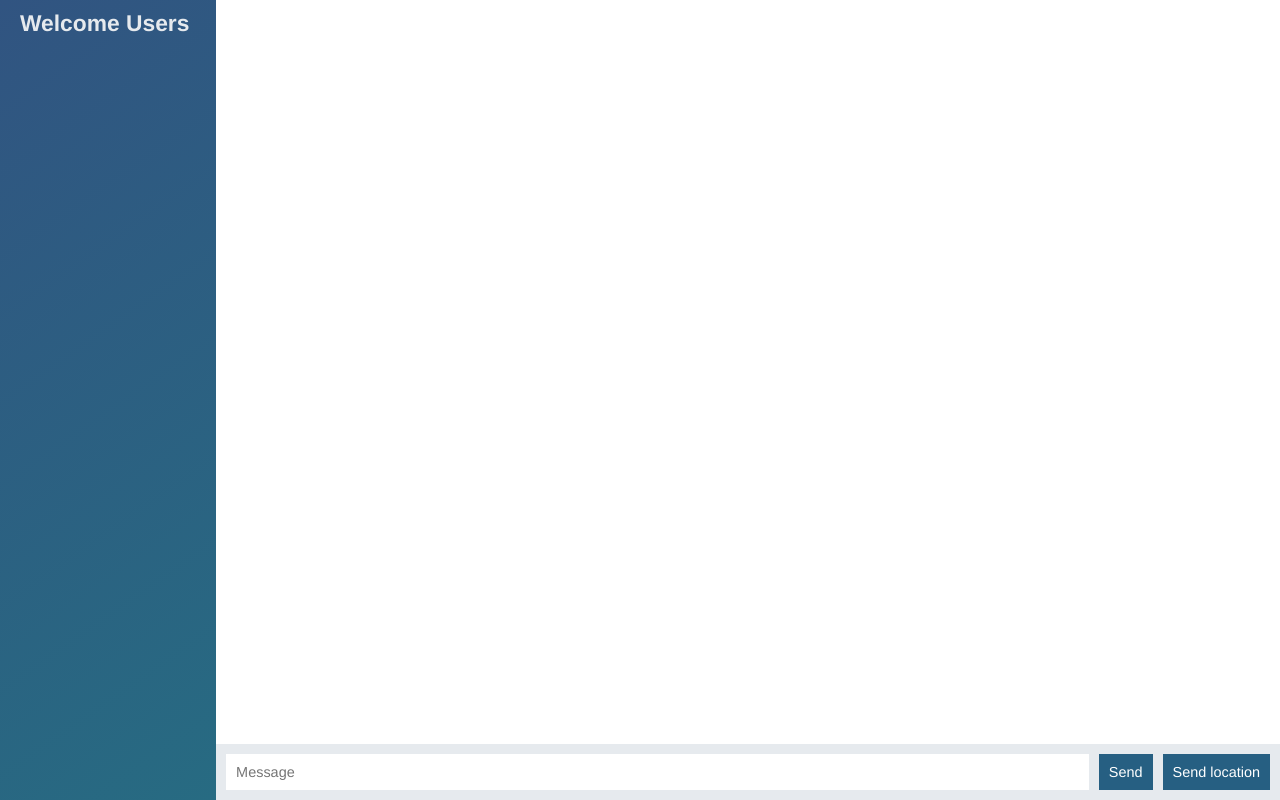
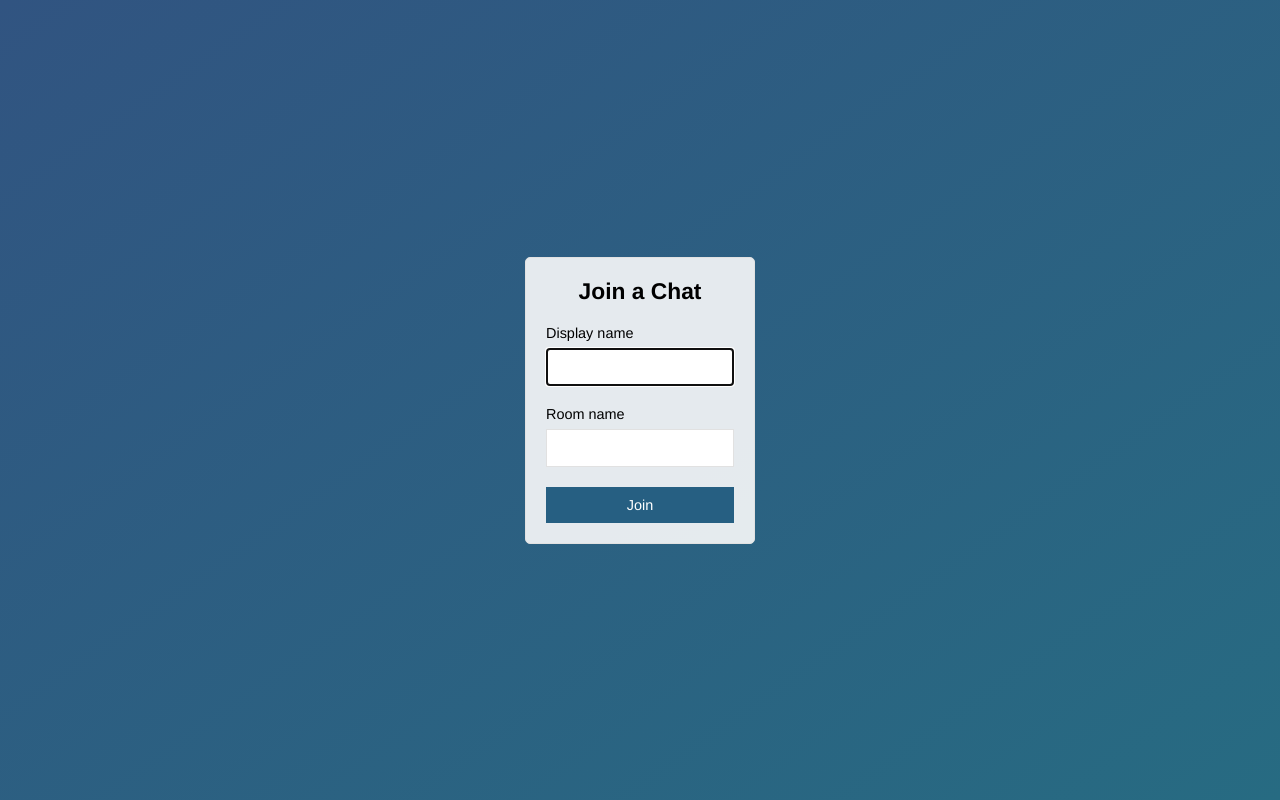
Before and after one commit to nehaawasthi/node-chat-app, a website: page public/index.html in a window 1280 px wide. Drawn offline with nearby package versions, Linux system fonts and the light colour scheme; no server answers.

Commit message:
add join page

```diff
--- a/public/index.html
+++ b/public/index.html
@@ -1,64 +1,33 @@
 
 <!DOCTYPE html>
-
 <html>
 
 <head>
   <meta charset="utf-8">
+  <title>Join | ChatApp</title>
+  <meta name="viewport" content="width=device-width, initial-scale=1, user-scalable=no">
   <link rel="stylesheet" href="/css/styles.css">
 </head>
 
-<body class="chat">
-
-  <div class="chat__sidebar">
-    <h3>Welcome Users</h3>
-    <div id="users"></div>
+<body class="centered-form">
+  <div class="centered-form__form">
+    <form action="/chat.html">
+      <div class="form-field">
+        <h3>Join a Chat<h3>
+      </div>
+      <div class="form-field">
+        <label>Display name</label>
+        <input type="text" name="name" autofocus/>
+      </div>
+      <div class="form-field">
+        <label>Room name</label>
+        <input type="text" name="room"/>
+      </div>
+      <div class="form-field">
+        <button>Join</button>
+      </div>
+    </form>
   </div>
-
-  <div class="chat__main">
-    <ol id="messages" class="chat__messages"></ol>
-
-    <div class="chat__footer">
-      <form id="message-form">
-        <input name="message" type="text" placeholder="Message" />
-        <button>Send</button>
-      </form>
-      <button id="send-location">Send location</button>
-    </div>
-  </div>
-
-  <script id="message-template" type="text/template">
-    <li class="message">
-      <div class="message__title">
-        <h4>{{from}}</h4>
-        <span>{{createdAt}}</span>
-      </div>
-      <div class="message__body">
-        <p>{{text}}</p>
-      </div>
-    </li>
-  </script>
-
-  <script id="location-message-template" type="text/template">
-    <li class="message">
-      <div class="message__title">
-        <h4>{{from}}</h4>
-        <span>{{createdAt}}</span>
-      </div>
-      <div class="message__body">
-        <p>
-          <a href="{{url}}" target="_blank">My current location</a>
-        </p>
-      </div>
-    </li>
-  </script>
-
-
-  <script src="/socket.io/socket.io.js"></script>
-  <script src="/js/libs/jquery-3.2.1.min.js"></script>
-  <script src="/js/libs/moment.js"></script>
-  <script src="/js/libs/mustache.js"></script>
-  <script src="/js/index.js"></script>
 </body>
 
 </html>
```
Also changed, not shown: public/chat.html (added, +64 -0 lines), public/js/chat.js (renamed from public/js/index.js).
